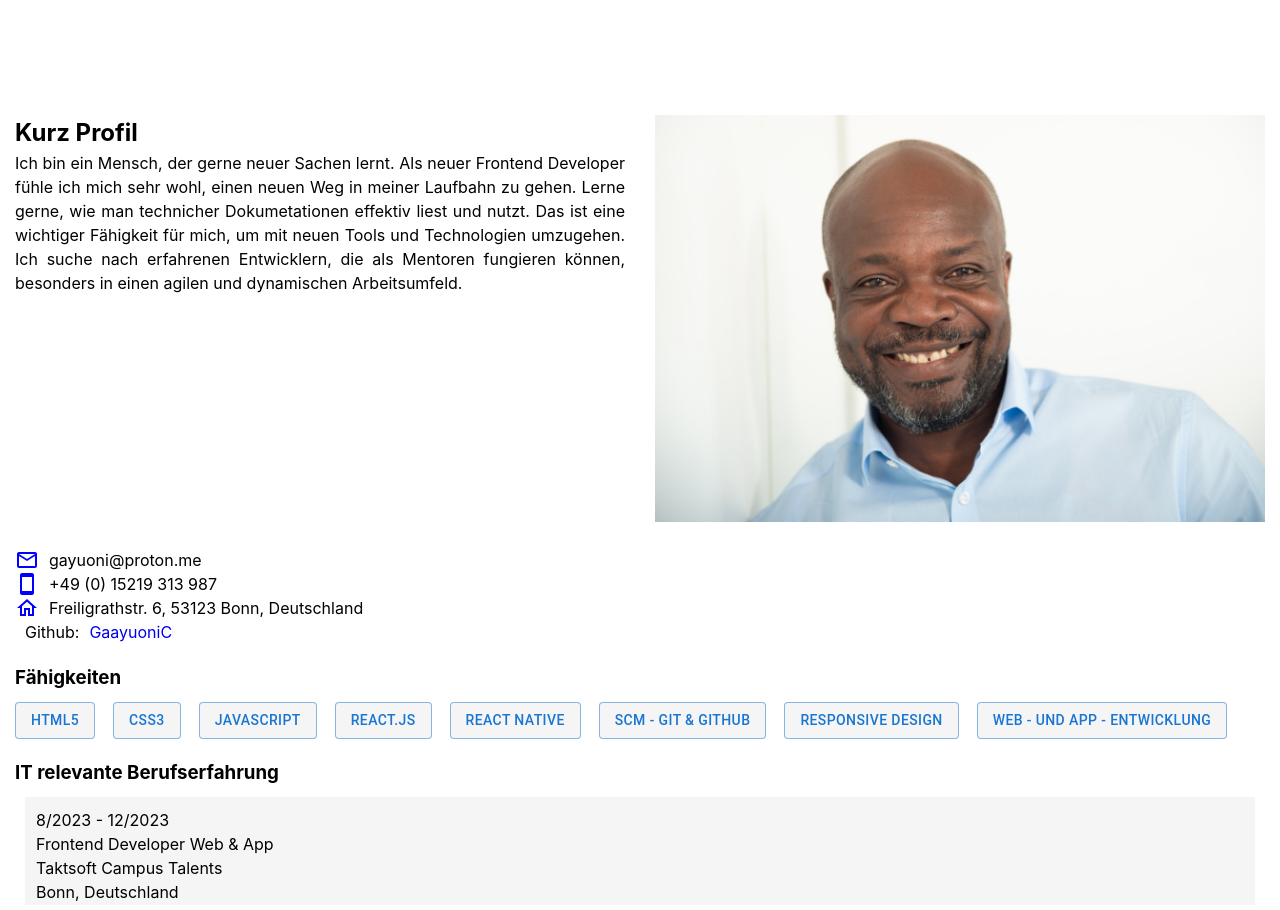
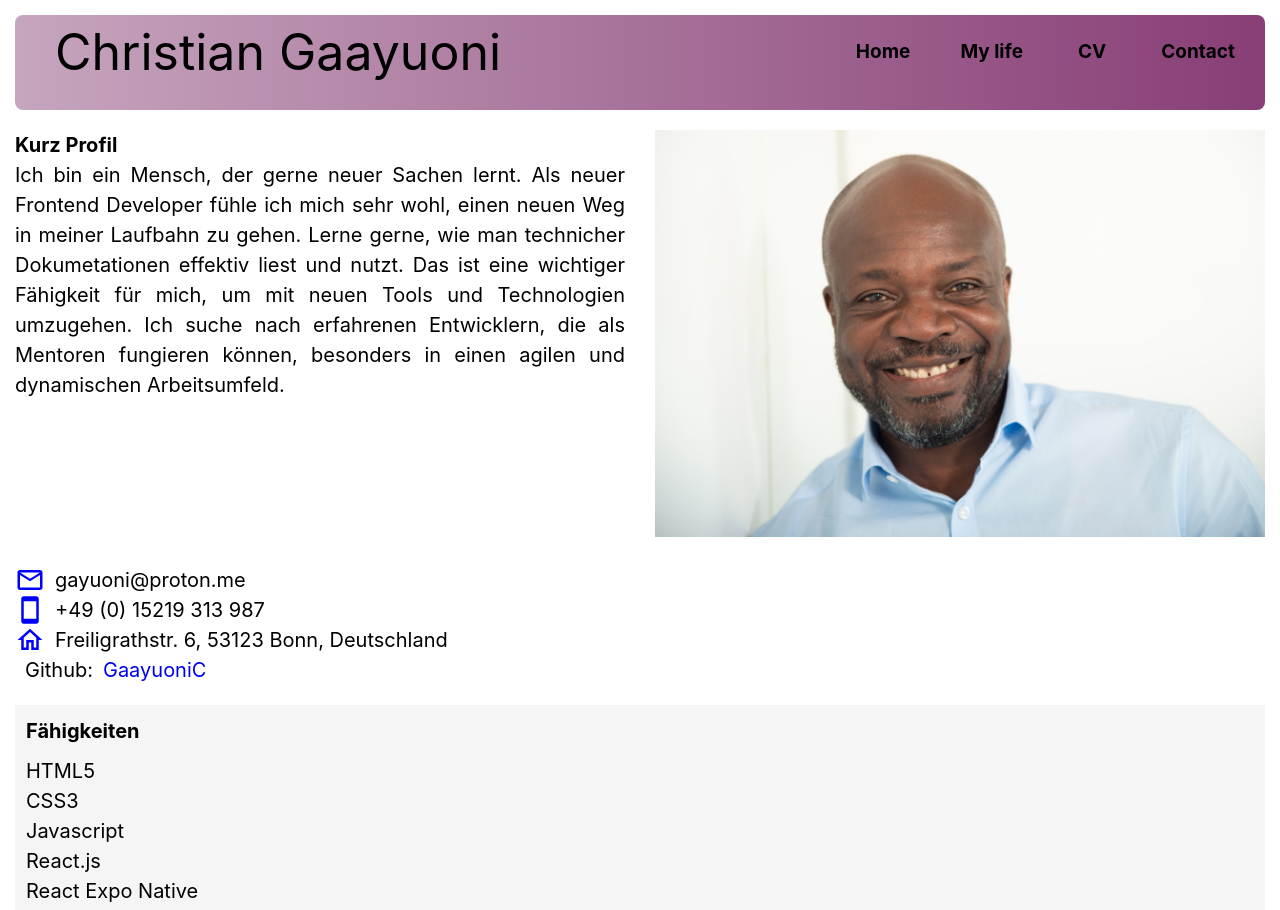
Before and after one commit to GaayuoniC/Gaayuoni-website-react, a React (Vite) app: page /cv in a window 1280 px wide. Shown: the top 910 px of the page. Built offline with nearby package versions, Linux system fonts and the light colour scheme.

Commit message:
contrast accessibilty fixed

```diff
--- a/package.json
+++ b/package.json
@@ -19,7 +19,7 @@
     "axios": "^1.5.0",
     "react": "^18.2.0",
     "react-dom": "^18.2.0",
-    "react-router-dom": "^6.16.0",
+    "react-router-dom": "^6.21.3",
     "react-spinners": "^0.13.8"
   },
   "devDependencies": {
--- a/src/Pages/AboutMe.css
+++ b/src/Pages/AboutMe.css
@@ -18,7 +18,11 @@
   padding: 20px;
   box-shadow: 5px 5px 10px rgba(0, 0, 0, 0.7);
 }
-
+.image-container {
+  position: relative;
+  display: inline-block; /*Ensures that the container wraps around
+  the image and text*/
+}
 #ghana-beach {
   /* Good practice to use these props
   in order to position images within a container
@@ -26,13 +30,15 @@
   width: 100%;
   height: auto;
   border-bottom-left-radius: 40px;
-  display: block;
 }
-.text-overlay {
+.image-text {
   position: absolute;
-  bottom: 3%;
-  right: 2%;
-  /* color: white; */
+  bottom: 1%;
+  right: -20%;
+  transform: translate(
+    -50%,
+    -50%
+  ); /*centres the text horizontally and vertically*/
 }
 
 /* Screen responsiveness section */
--- a/src/Pages/AboutMe.jsx
+++ b/src/Pages/AboutMe.jsx
@@ -72,13 +72,15 @@ export function AboutMe() {
             to pursue futher studies at the University of Hamburg,Germany.
           </p>
           <br />
+          <div className="image-container">
             <img
               src="ghana-beach.jpg"
               id="ghana-beach"
               alt="a man and his daughter on kokrobite beach in ghana"
             />
-          <div className="text-overlay">
+            <div className="image-text">
               <p>Kokrobite Beach, Ghana</p>
+            </div>
           </div>
         </div>
       </div>
--- a/src/Pages/Contact.jsx
+++ b/src/Pages/Contact.jsx
@@ -9,7 +9,7 @@ export function Contact() {
         gayuoni@proton.me
       </p>
       <p>
-        <span className="contact-container-item"> Telephone:</span> 0049 (0)
+        <span className="contact-container-item"> Telephone:</span> +49 (0)
         15219 313 987
       </p>
       <p>
--- a/src/components/CvPdf.css
+++ b/src/components/CvPdf.css
@@ -51,6 +51,7 @@
   flex-grow: 1;
   gap: 2px;
 }
+
 .education-container,
 .it-education-container,
 .container-language-driver-hobby {
@@ -60,6 +61,7 @@
   gap: 10px;
   margin: 10px;
 }
+.skills-container,
 .education-item,
 .it-education-item {
   flex: 1;
--- a/src/components/CvPdf.jsx
+++ b/src/components/CvPdf.jsx
@@ -10,9 +10,6 @@ import { myStudiesData, itRelevantData } from "../../data/myData";
 export function CvPdf() {
   const iconStyle = {
     color: "blue",
-  };
-  const buttonStyle = {
-    backgroundColor: "rgba(245, 245, 245, 1)",
   };
 
   return (
@@ -67,34 +64,16 @@ export function CvPdf() {
           </Link>
         </div>
       </article>
-      <article>
+      <article className="skills-container">
         <h3>Fähigkeiten</h3>
-        <Stack spacing={2} direction="row" className="container-stack">
-          <Button variant="outlined" style={buttonStyle}>
-            HTML5
-          </Button>
-          <Button variant="outlined" style={buttonStyle}>
-            CSS3
-          </Button>
-          <Button variant="outlined" style={buttonStyle}>
-            Javascript
-          </Button>
-          <Button variant="outlined" style={buttonStyle}>
-            React.js
-          </Button>
-          <Button variant="outlined" style={buttonStyle}>
-            React Native
-          </Button>
-          <Button variant="outlined" style={buttonStyle}>
-            SCM - Git & Github
-          </Button>
-          <Button variant="outlined" style={buttonStyle}>
-            Responsive design
-          </Button>
-          <Button variant="outlined" style={buttonStyle}>
-            Web - und App - Entwicklung
-          </Button>
-        </Stack>
+        <p>HTML5</p>
+        <p>CSS3</p>
+        <p>Javascript</p>
+        <p>React.js</p>
+        <p>React Expo Native</p>
+        <p>UI/UX Design</p>
+        <p>SCM - Git & Github</p>
+        <p>Web -und -App Entwicklung</p>
       </article>
       <article>
         <h3>IT relevante Berufserfahrung </h3>
--- a/src/components/NavBar.css
+++ b/src/components/NavBar.css
@@ -3,23 +3,18 @@
   justify-content: space-between;
   align-items: center;
   position: relative;
-  /* background: linear-gradient(to bottom left, #fd9be5, rgb(159, 152, 152)); */
-  background: -moz-linear-gradient(to left, #fd9be5, rgb(159, 152, 152));
+  background-image: linear-gradient(to right, #c6a5be, #883e76);
+  /* use background-image for gradient instead of a backgrond color */
+
   padding-left: 10px;
   padding-right: 10px;
   padding-bottom: 20px;
-
-  /* transform: skewY(2deg); */
-  /* border-bottom: 100px solid black;
-  border-left: 100px solid transparent;
-  border-right: 100px solid transparent;
-  border-top: 100px solid transparent;*/
   border-radius: 8px;
 }
 
 .logo {
   font-size: 2.5rem;
-  color: white;
+  color: #000000;
   padding-left: 30px;
 }
 .header-nav-container {
@@ -32,13 +27,18 @@
   padding-right: 20px;
 }
 .header-nav-container li {
-  color: white;
+  color: #000000;
   font-weight: bold;
   font-size: 0.95rem;
   padding-left: 10px;
 }
 .header-nav-container li:hover {
   opacity: 0.7;
+  color: white;
+}
+.header-nav-container a.active {
+  color: white;
+  padding: 5px;
 }
 
 @media screen and (max-width: 414px) {
@@ -53,9 +53,10 @@
     justify-content: space-between;
     align-items: center;
     position: relative;
-    background: -webkit-linear-gradient(to left, #fd9be5, rgb(159, 152, 152));
+    /* background: -webkit-linear-gradient(to left, #fd9be5, rgb(159, 152, 152));
     background: -moz-linear-gradient(to left, #fd9be5, rgb(159, 152, 152));
-    background: linear-gradient(to left, #fd9be5, rgb(159, 152, 152));
+    background: linear-gradient(to left, #fd9be5, rgb(159, 152, 152)); */
+    background-color: #fd9be5;
     border-radius: 0;
   }
   .header-nav-container {
--- a/src/index.css
+++ b/src/index.css
@@ -15,6 +15,7 @@
   box-sizing: border-box;
   margin: 0;
   padding: 0;
+  font-size: 20px;
 }
 h3,
 h1 {
```
Also changed, not shown: 1 other file (tests, documents, lock files or other folders). Lines whose indentation alone changed are shown as unchanged.
